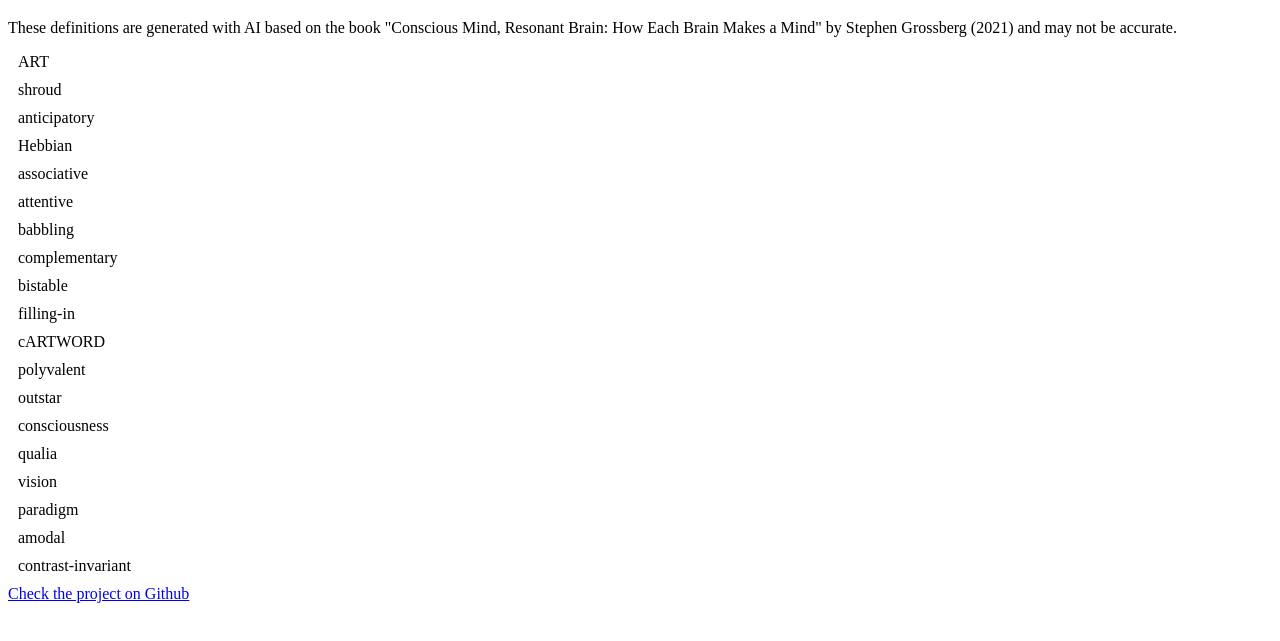
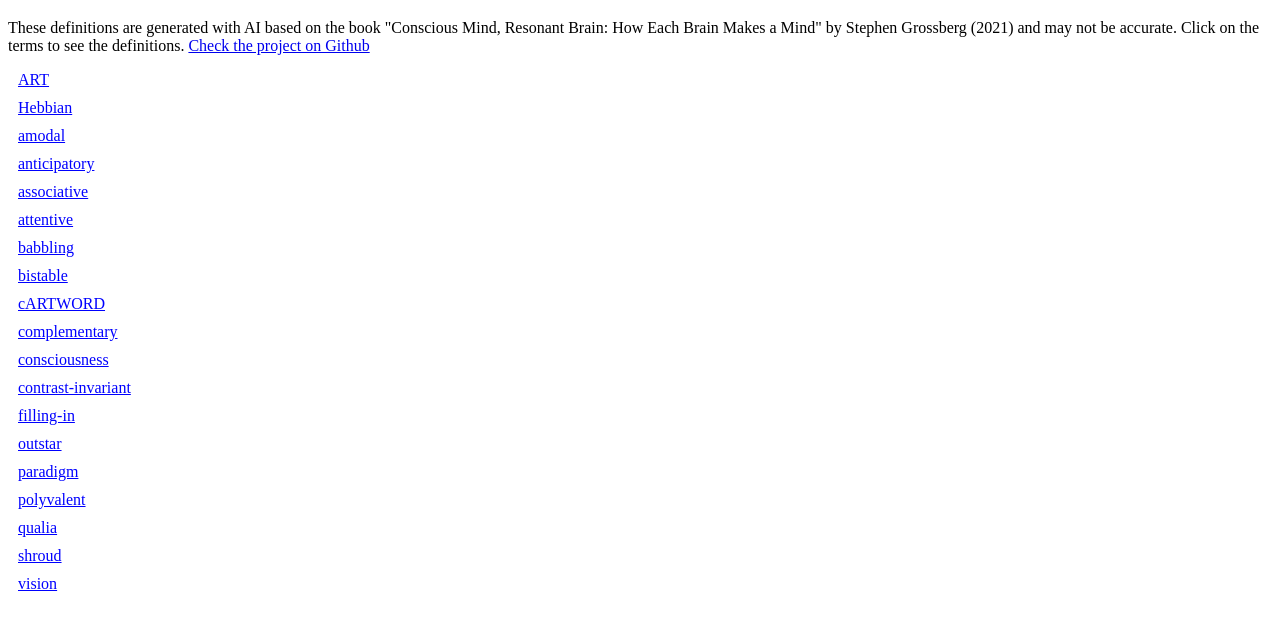
Before and after one commit to tonyfu97/TextbookTermExplorer, a plain HTML site: page docs/index.html in a window 1280 px wide. Shown: the part 61-702 px from the top of the page. Drawn offline with Linux system fonts and the light colour scheme.

Commit message:
Fix website bugs

```diff
--- a/docs/index.html
+++ b/docs/index.html
@@ -5,26 +5,28 @@
     <style>
         .term {
             margin: 10px;
+            color: blue;
+            text-decoration: underline;
             cursor: pointer;
         }
-        .term:hover .definition {
-            visibility: visible;
+        .term:hover {
+            color: red;
         }
         .definition {
-            visibility: hidden;
+            display: none;
+            margin-left: 10px;
             background-color: #f9f9f9;
             color: black;
-            text-align: center;
+            text-align: left;
             border-radius: 6px;
             padding: 5px 0;
-            position: absolute;
             z-index: 1;
         }
     </style>
 </head>
 <body>
     <h1>Term Definitions</h1>
-    <p>These definitions are generated with AI based on the book "Conscious Mind, Resonant Brain: How Each Brain Makes a Mind" by Stephen Grossberg (2021) and may not be accurate.</p>
+    <p>These definitions are generated with AI based on the book "Conscious Mind, Resonant Brain: How Each Brain Makes a Mind" by Stephen Grossberg (2021) and may not be accurate. Click on the terms to see the definitions. <a href="https://github.com/tonyfu97/TextbookTermExplorer">Check the project on Github</a></p>
     <div id="definitions"></div>
 
     <script>
@@ -32,22 +34,31 @@
             .then(response => response.json())
             .then(data => {
                 let definitionsDiv = document.getElementById('definitions');
-                for (let term in data) {
-                    let termDiv = document.createElement('div');
-                    termDiv.classList.add('term');
-                    termDiv.innerHTML = term;
+
+                // Sort terms alphabetically
+                let sortedTerms = Object.keys(data).sort();
+
+                for (let term of sortedTerms) {
+                    let termP = document.createElement('p');
+                    termP.classList.add('term');
+                    termP.innerHTML = term;
 
                     let definitionDiv = document.createElement('div');
                     definitionDiv.classList.add('definition');
                     definitionDiv.innerHTML = data[term];
 
-                    termDiv.appendChild(definitionDiv);
-                    definitionsDiv.appendChild(termDiv);
+                    termP.addEventListener('click', function () {
+                        if (definitionDiv.style.display === 'block') {
+                            definitionDiv.style.display = 'none';
+                        } else {
+                            definitionDiv.style.display = 'block';
+                        }
+                    });
+
+                    definitionsDiv.appendChild(termP);
+                    definitionsDiv.appendChild(definitionDiv);
                 }
             });
     </script>
-    <footer>
-        <a href="https://github.com/tonyfu97/TextbookTermExplorer">Check the project on Github</a>
-    </footer>
 </body>
 </html>
```
